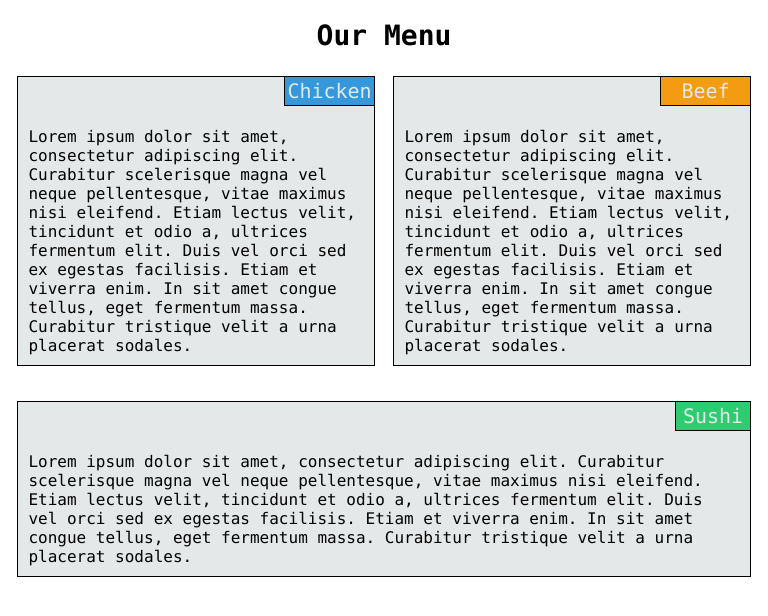
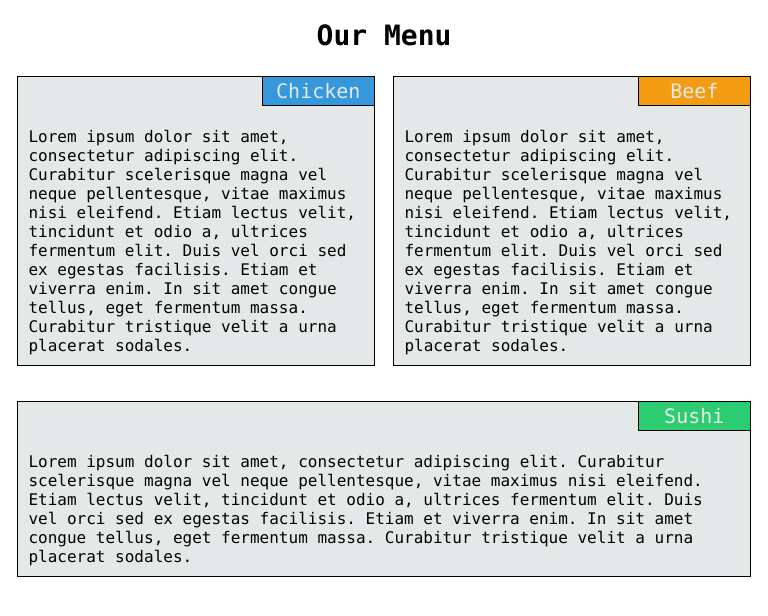
Before and after one commit to zhuoranlv2010/coursera-assignments, a plain HTML site: page module2-solution/index.html in a window 768 px wide. Drawn offline with Linux system fonts and the light colour scheme.

Commit message:
minor fix

```diff
--- a/module2-solution/css/external.css
+++ b/module2-solution/css/external.css
@@ -36,7 +36,7 @@ p {
   padding: 2px;
   margin-right: 2.5%;
   margin-bottom: 0;
-  width: 24%;
+  width: 30%;
   text-align: center;
   right: 10%;
 }
@@ -146,7 +146,7 @@ p {
     width: 97.5%;
   }
   .col-md-12 > .section_title {
-    width: 10%;
+    width: 15%;
     right: 2.5%;
     margin-right: 1.25%;
   }
```
